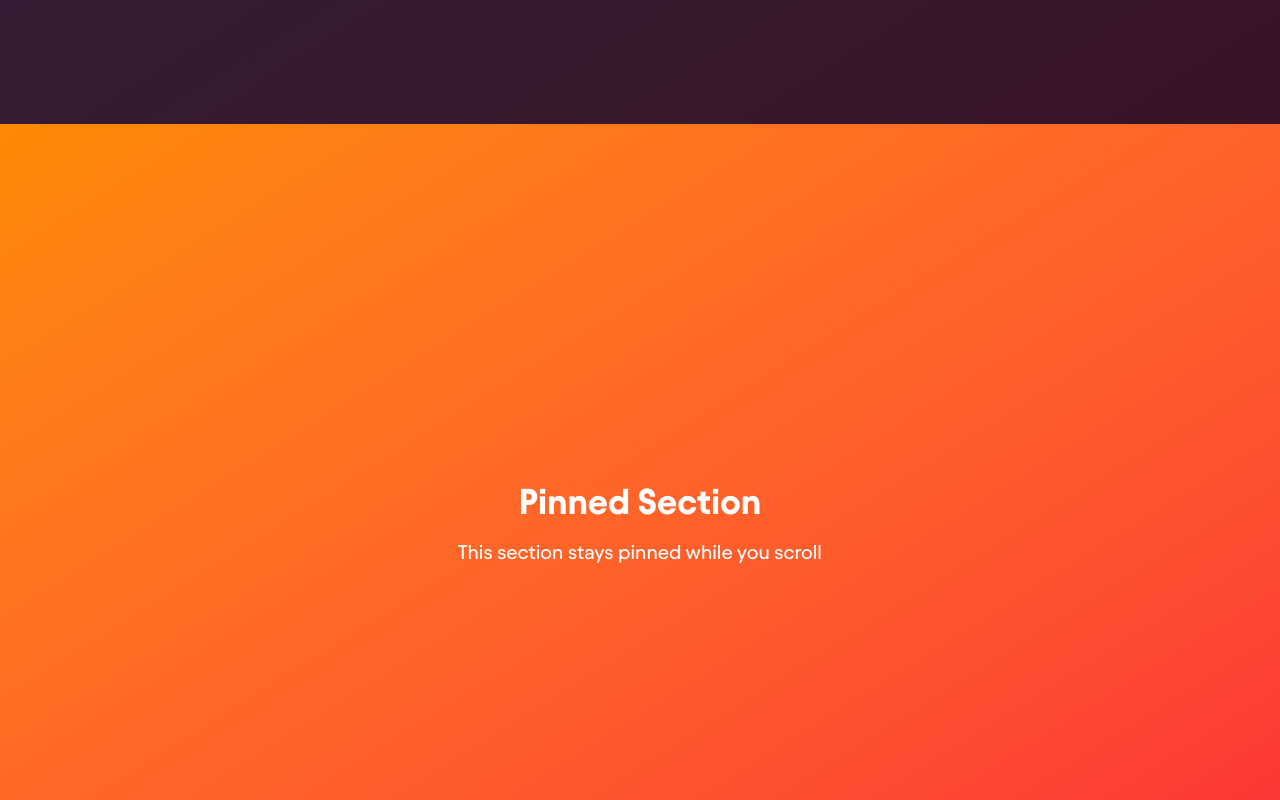
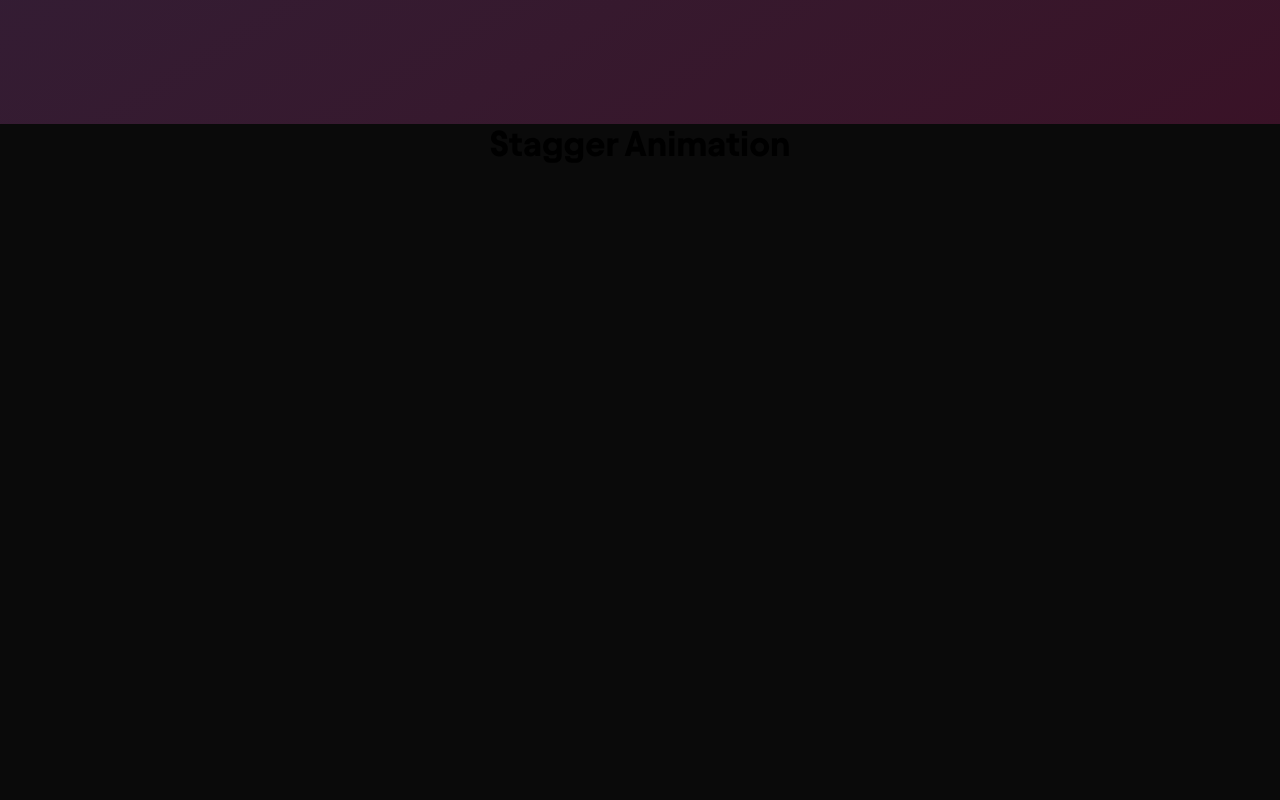
Before and after one commit to Raju1270/raju1270.github.io, a Next.js app: page / in a window 1280 px wide. Shown: the part 3140-3940 px from the top of the page. Built offline with nearby package versions, Linux system fonts and the light colour scheme.

Commit message:
RETRIEVE VERSION

```diff
--- a/src/app/page.tsx
+++ b/src/app/page.tsx
@@ -13,7 +13,6 @@ export default function Home() {
   const fadeRef = useRef<HTMLDivElement>(null)
   const scaleRef = useRef<HTMLDivElement>(null)
   const parallaxRef = useRef<HTMLDivElement>(null)
-  const pinRef = useRef<HTMLDivElement>(null)
   const staggerRef = useRef<HTMLDivElement>(null)
   const progressRef = useRef<HTMLDivElement>(null)
 
@@ -78,15 +77,6 @@ export default function Home() {
     }
 
     // PIN SECTION
-    if (pinRef.current) {
-      ScrollTrigger.create({
-        trigger: pinRef.current,
-        start: 'top top',
-        end: '+=500',
-        pin: true,
-        pinSpacing: true,
-      })
-    }
 
     // STAGGER ANIMATION
     if (staggerRef.current) {
@@ -188,19 +178,6 @@ export default function Home() {
           </div>
         </section>
 
-        {/* PIN EXAMPLE */}
-        <section className='min-h-screen'>
-          <div
-            ref={pinRef}
-            className='h-screen flex items-center justify-center bg-gradient-to-br from-orange-400 to-red-500'
-          >
-            <div className='text-center text-white'>
-              <h2 className='text-4xl font-bold mb-4'>Pinned Section</h2>
-              <p className='text-xl'>This section stays pinned while you scroll</p>
-            </div>
-          </div>
-        </section>
-
         {/* STAGGER EXAMPLE */}
         <section className='min-h-screen flex items-center justify-center px-8'>
           <div ref={staggerRef} className='max-w-4xl w-full'>
--- a/src/components/preloader.tsx
+++ b/src/components/preloader.tsx
@@ -87,7 +87,9 @@ export function Preloader({ onLoadComplete }: PreloaderProps) {
       setProgress(90)
 
       // FINAL PROGRESS ANIMATION
-            gsap.to({ value: 90 }, {
+      gsap.to(
+        { value: 90 },
+        {
           value: targetProgress,
           duration: 0.5,
           ease: 'power2.inOut',
@@ -101,8 +103,9 @@ export function Preloader({ onLoadComplete }: PreloaderProps) {
             setTimeout(() => {
               animateOut()
             }, 300)
+          },
         }
-            })
+      )
     }
 
     // ANIMATE OUT FUNCTION
@@ -110,32 +113,44 @@ export function Preloader({ onLoadComplete }: PreloaderProps) {
       const tl = gsap.timeline({
         onComplete: () => {
           onLoadComplete()
-                }
+        },
       })
 
       tl.to(counterRef.current, {
         opacity: 0,
         y: -30,
         duration: 0.5,
-                ease: 'power2.inOut'
+        ease: 'power2.inOut',
       })
-                .to(textRef.current, {
+        .to(
+          textRef.current,
+          {
             opacity: 0,
             y: -30,
             duration: 0.5,
-                    ease: 'power2.inOut'
-                }, '-=0.3')
-                .to(progressBarRef.current, {
+            ease: 'power2.inOut',
+          },
+          '-=0.3'
+        )
+        .to(
+          progressBarRef.current,
+          {
             scaleX: 0,
             transformOrigin: 'right center',
             duration: 0.6,
-                    ease: 'power2.inOut'
-                }, '-=0.3')
-                .to(containerRef.current, {
+            ease: 'power2.inOut',
+          },
+          '-=0.3'
+        )
+        .to(
+          containerRef.current,
+          {
             yPercent: -100,
             duration: 0.8,
-                    ease: 'power3.inOut'
-                }, '-=0.4')
+            ease: 'power3.inOut',
+          },
+          '-=0.4'
+        )
     }
 
     // CHECK IF ALREADY LOADED
@@ -160,7 +175,7 @@ export function Preloader({ onLoadComplete }: PreloaderProps) {
         scaleX: progress / 100,
         duration: 0.3,
         ease: 'power2.out',
-                transformOrigin: 'left center'
+        transformOrigin: 'left center',
       })
     }
   }, [progress])
@@ -168,24 +183,22 @@ export function Preloader({ onLoadComplete }: PreloaderProps) {
   return (
     <div
       ref={containerRef}
-            className="fixed inset-0 z-9999 flex flex-col items-center justify-center overflow-hidden shadow-lg "
+      className='fixed inset-0 z-9999 flex flex-col items-center justify-center overflow-hidden shadow-lg '
       style={{
         willChange: 'transform',
         backfaceVisibility: 'hidden',
         WebkitBackfaceVisibility: 'hidden',
       }}
     >
-
       {/* CONTENT */}
-            <div className="relative z-10 flex flex-col items-center justify-center gap-12">
+      <div className='relative z-10 flex flex-col items-center justify-center gap-12'>
         {/* COUNTER */}
-                <div ref={counterRef} className="text-center primary-text opacity-0">
-                    <div className="text-8xl md:text-9xl font-bold leading-none">
+        <div ref={counterRef} className='text-center primary-text opacity-0'>
+          <div className='text-8xl md:text-9xl font-bold leading-none'>
             {isInitialized ? progress : 0}
-                        <span className="text-6xl md:text-7xl">%</span>
+            <span className='text-6xl md:text-7xl'>%</span>
           </div>
         </div>
-
 
         {/* PROGRESS BAR CONTAINER */}
         {/* <div className="w-80 md:w-96 h-1 rounded-full overflow-hidden" style={{ background: 'var(--dark-text)', opacity: 0 }}>
@@ -198,7 +211,7 @@ export function Preloader({ onLoadComplete }: PreloaderProps) {
       </div>
 
       {/* CORNER ACCENT */}
-            <div className="absolute bottom-8 right-8 dark-text text-sm tracking-widest uppercase">
+      <div className='absolute bottom-8 right-8 dark-text text-sm tracking-widest uppercase'>
         Initializing
       </div>
     </div>
```
Also changed, not shown: src/components/loading-provider.tsx (+5 -5 lines). Lines whose indentation alone changed are shown as unchanged.
